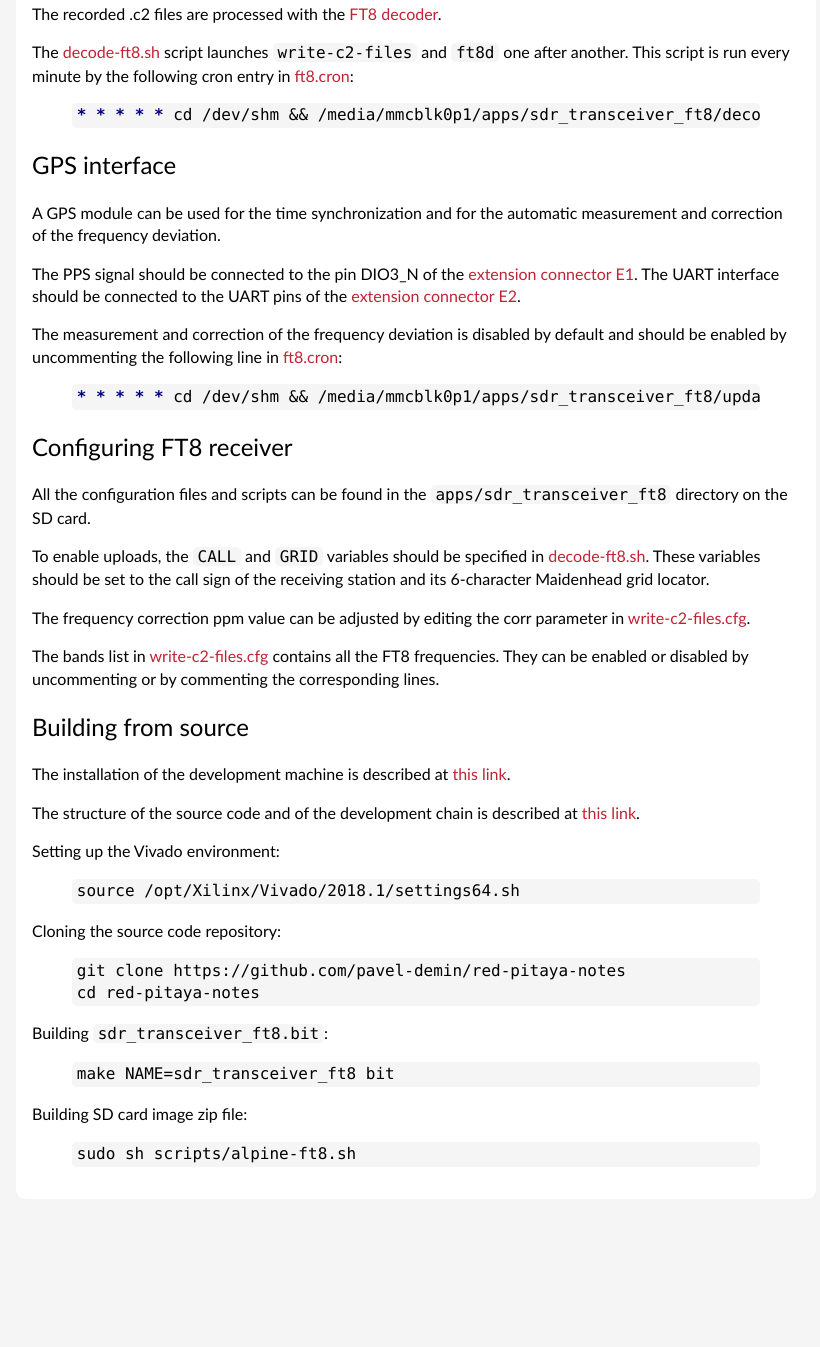
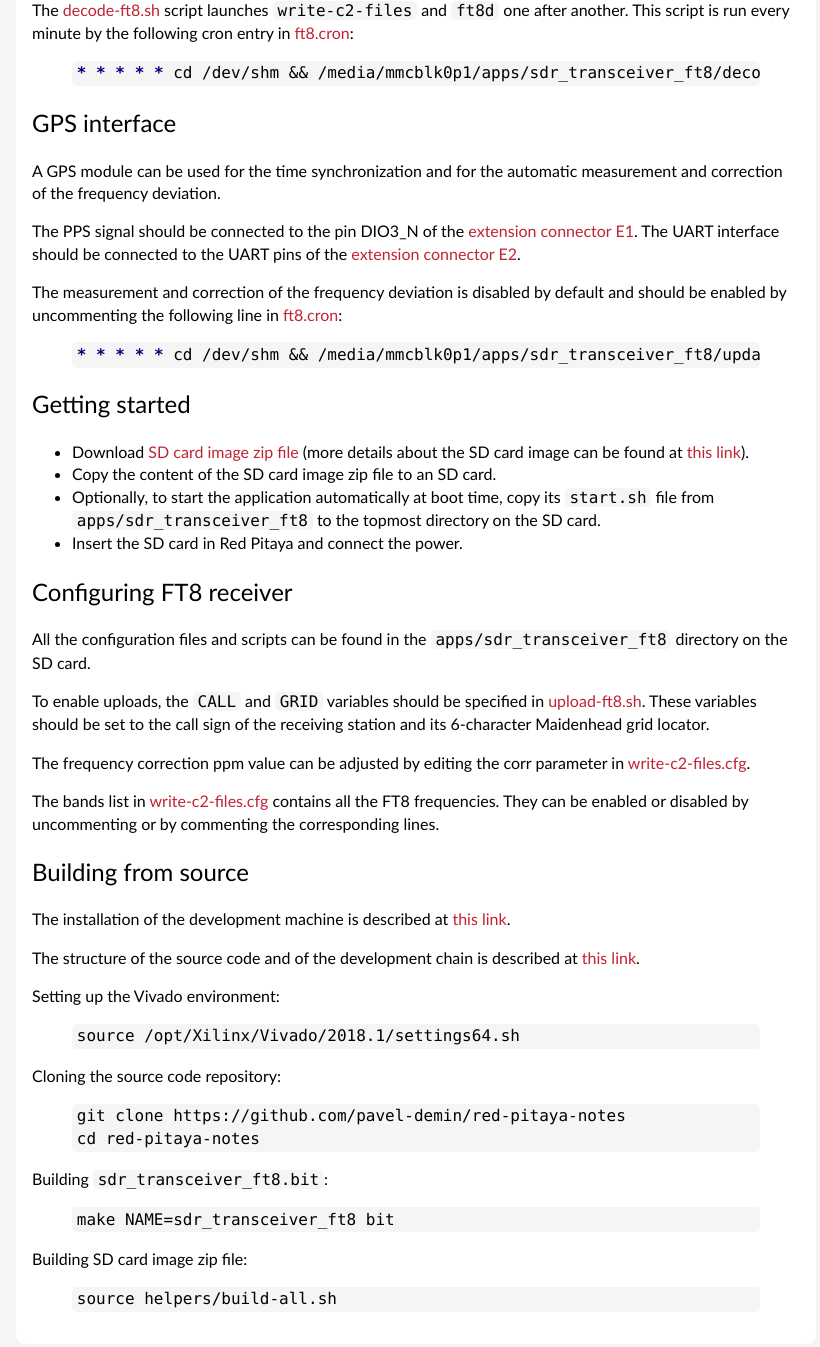
Before and after one commit to pavel-demin/red-pitaya-notes, a Jekyll site: the page built from sdr-transceiver-ft8.md, in a window 1280 px wide and 1400 px high, scrolled down 1156 px. Shown: the top 1347 px of the window, without its empty margins (224-1044 px from the left). Built offline with Jekyll 4.4.1, drawn with Linux system fonts in a browser that asks for light colours; before the commit the page ends 2411 px from its top, so only the background shows below that; some of the changed text lies outside the part shown.

Commit message:
update instructions in sdr-transceiver-ft8

```diff
--- a/sdr-transceiver-ft8.md
+++ b/sdr-transceiver-ft8.md
@@ -52,12 +50,20 @@ The measurement and correction of the frequency deviation is disabled by default
 * * * * * cd /dev/shm && /media/mmcblk0p1/apps/sdr_transceiver_ft8/update-corr.sh >> update-corr.log 2>&1 &
 {% endhighlight %}
 
+Getting started
+-----
+
+ - Download [SD card image zip file]({{ site.release-image }}) (more details about the SD card image can be found at [this link]({{ "/alpine/" | prepend: site.baseurl }})).
+ - Copy the content of the SD card image zip file to an SD card.
+ - Optionally, to start the application automatically at boot time, copy its `start.sh` file from `apps/sdr_transceiver_ft8` to the topmost directory on the SD card.
+ - Insert the SD card in Red Pitaya and connect the power.
+
 Configuring FT8 receiver
 -----
 
 All the configuration files and scripts can be found in the `apps/sdr_transceiver_ft8` directory on the SD card.
 
-To enable uploads, the `CALL` and `GRID` variables should be specified in [decode-ft8.sh](https://github.com/pavel-demin/red-pitaya-notes/tree/master/projects/sdr_transceiver_ft8/app/decode-ft8.sh#L4). These variables should be set to the call sign of the receiving station and its 6-character Maidenhead grid locator.
+To enable uploads, the `CALL` and `GRID` variables should be specified in [upload-ft8.sh](https://github.com/pavel-demin/red-pitaya-notes/tree/master/projects/sdr_transceiver_ft8/app/upload-ft8.sh#L4). These variables should be set to the call sign of the receiving station and its 6-character Maidenhead grid locator.
 
 The frequency correction ppm value can be adjusted by editing the corr parameter in [write-c2-files.cfg](https://github.com/pavel-demin/red-pitaya-notes/tree/master/projects/sdr_transceiver_ft8/app/write-c2-files.cfg).
 
@@ -88,5 +94,5 @@ make NAME=sdr_transceiver_ft8 bit
 
 Building SD card image zip file:
 {% highlight bash %}
-sudo sh scripts/alpine-ft8.sh
+source helpers/build-all.sh
 {% endhighlight %}
```
Also changed, not shown: other parts of sdr-transceiver-ft8.md (+0 -2 lines).
